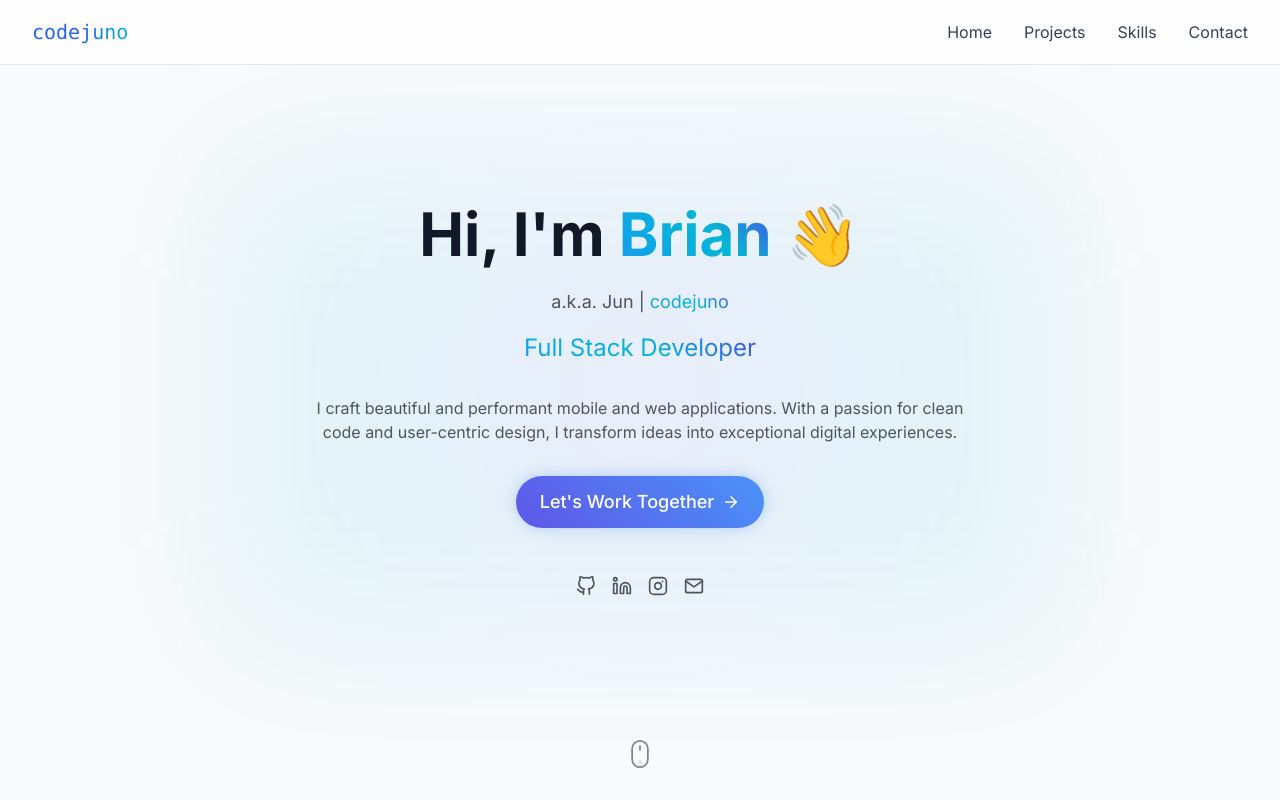
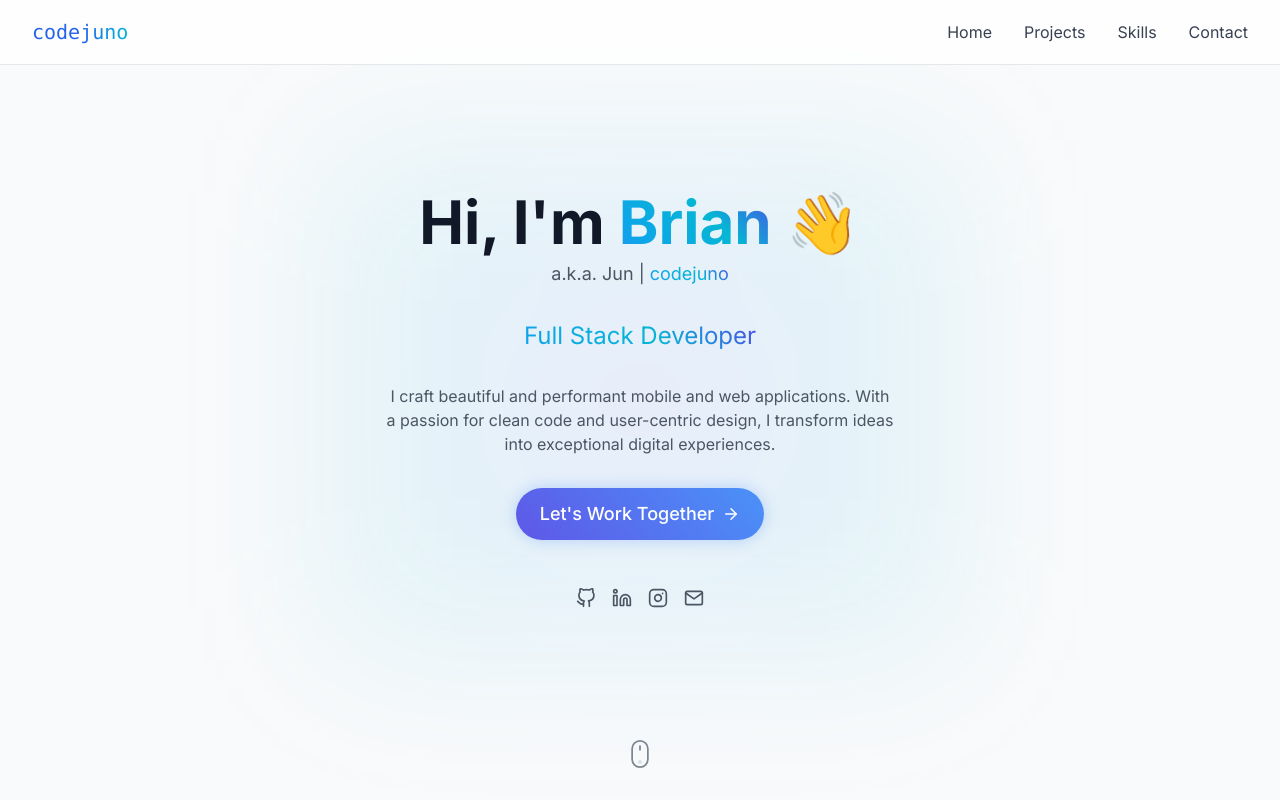
Before and after one commit to code-juno/code-juno-web, a Next.js app: page / in a window 1280 px wide. Shown: the top 800 px of the page. Built offline with nearby package versions, Linux system fonts and the light colour scheme.

Commit message:
styling fixes

```diff
--- a/app/components/sections/HeroSection.tsx
+++ b/app/components/sections/HeroSection.tsx
@@ -39,14 +39,14 @@ export default function HeroSection() {
           >
             <div className={styles.textBackground} />
             <h1
-              className={`${styles.heroText} text-4xl sm:text-5xl md:text-6xl font-bold mb-6`}
+              className={`${styles.heroText} text-4xl sm:text-5xl md:text-6xl font-bold mb-2`}
             >
               Hi, I&apos;m{" "}
               <span className={styles.gradientText}>{PERSONAL_INFO.NAME}</span>{" "}
               <span className={styles.wavingHand}>👋</span>
             </h1>
             <p
-              className={`${styles.heroText} text-lg text-gray-600 dark:text-gray-400 mb-4`}
+              className={`${styles.heroText} text-lg text-gray-600 dark:text-gray-400 mb-8`}
             >
               a.k.a. {PERSONAL_INFO.ALIAS} |{" "}
               <span className={styles.gradientText}>
@@ -59,7 +59,7 @@ export default function HeroSection() {
               <span className={styles.gradientText}>{PERSONAL_INFO.ROLE}</span>
             </p>
             <p
-              className={`${styles.heroText} max-w-2xl mx-auto text-gray-600 dark:text-gray-400 mb-8`}
+              className={`${styles.heroText} max-w-lg mx-auto text-gray-600 dark:text-gray-400 mb-8`}
             >
               {PERSONAL_INFO.BIO}
             </p>
```
